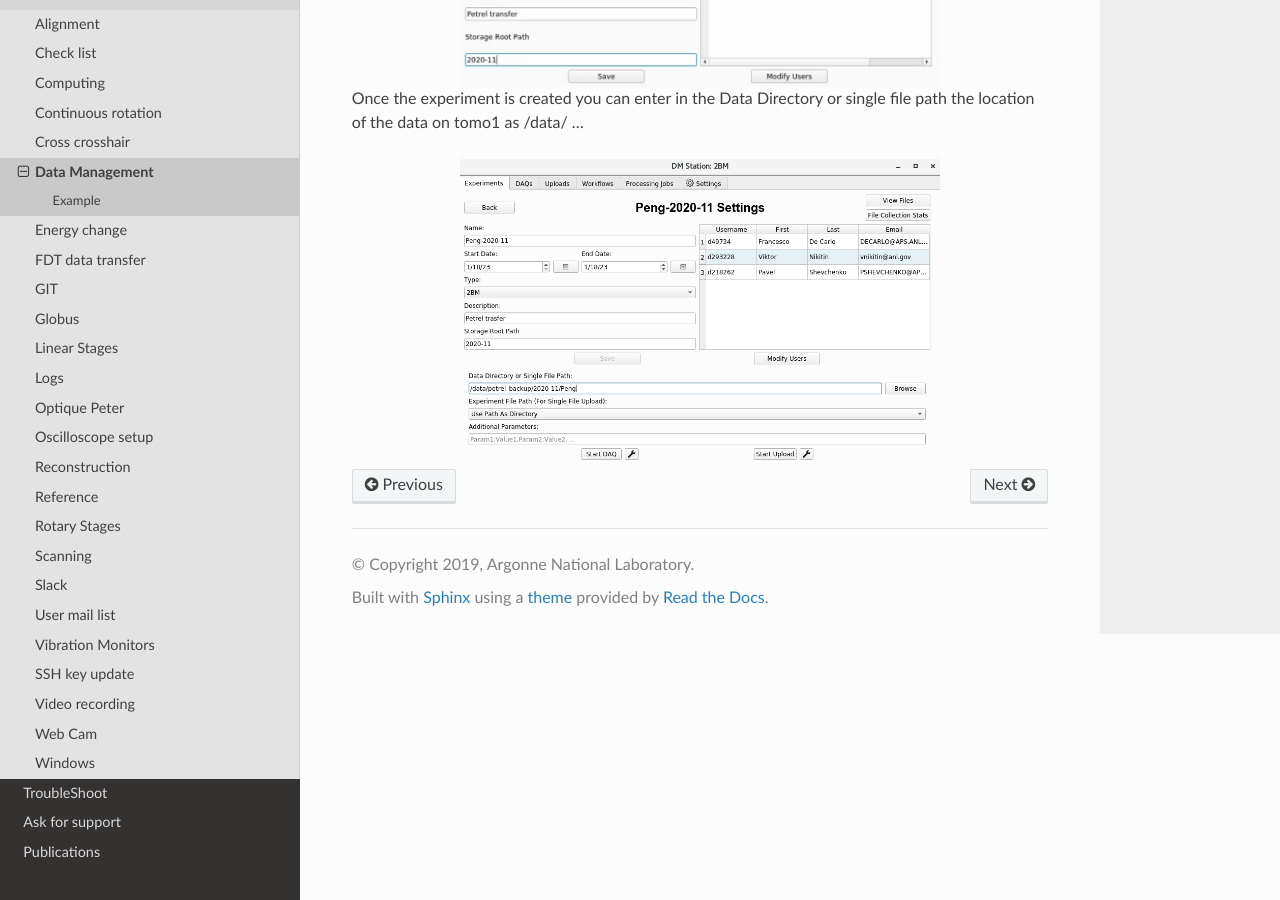
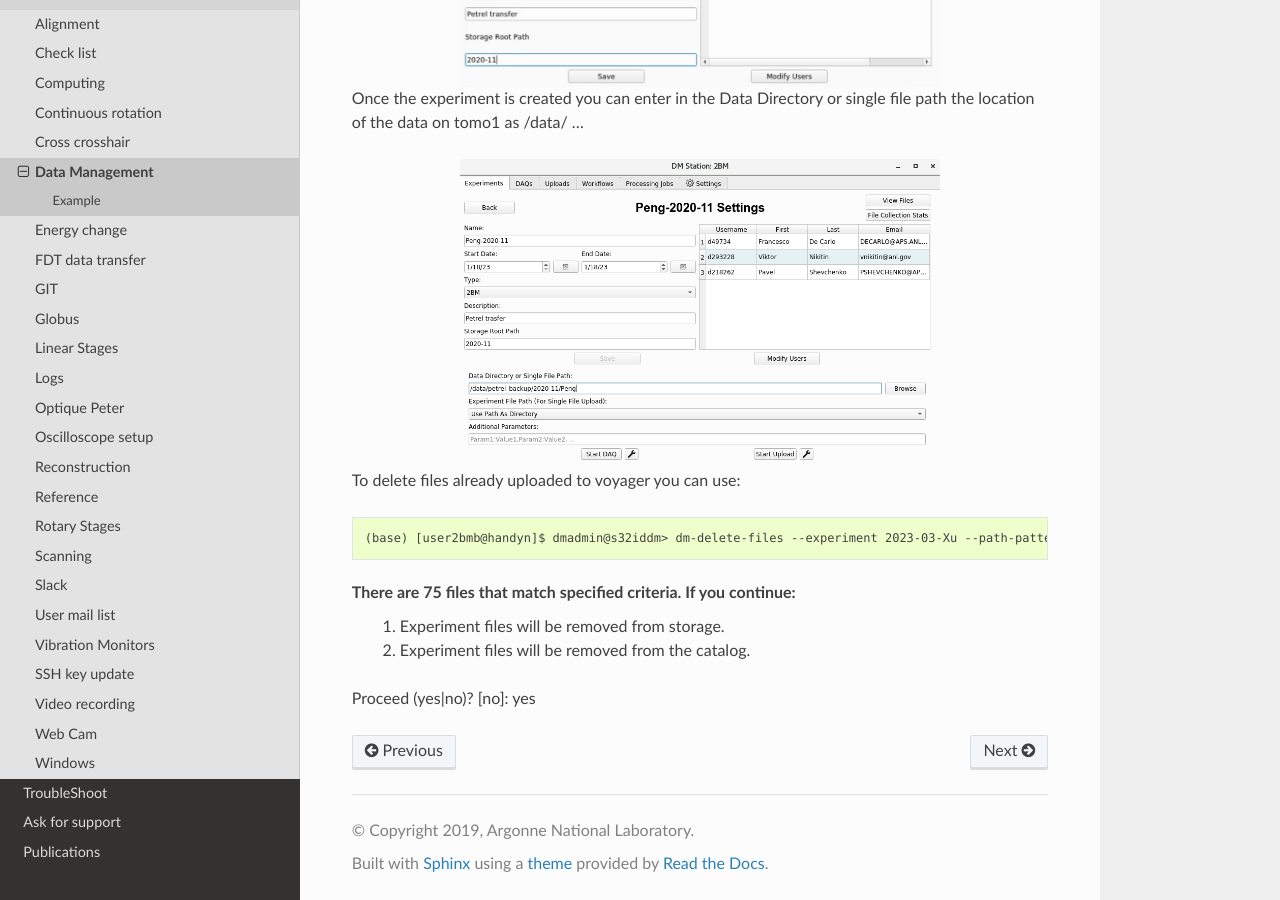
Before and after one commit to xray-imaging/2bm-docs, a Sphinx documentation site: the page built from docs/source/ops/item_035.rst, in a window 1280 px wide and 900 px high, scrolled down 3091 px. Built offline with Sphinx 7.4.7 and the Read the Docs theme 2.0.0, drawn with Linux system fonts in a browser that asks for light colours; the version number could not be read and is left out.

Commit message:
Update item_035.rst

```diff
--- a/docs/source/ops/item_035.rst
+++ b/docs/source/ops/item_035.rst
@@ -99,3 +99,15 @@ Once the experiment is created you can enter in the Data Directory or single fil
    :width: 480px
    :align: center
    :alt: dm
+
+
+To delete files already uploaded to voyager you can use:
+
+::
+
+    (base) [user2bmb@handyn]$ dmadmin@s32iddm> dm-delete-files --experiment 2023-03-Xu --path-pattern LCO15v18b_232_rec
+
+There are 75 files that match specified criteria. If you continue:
+  1) Experiment files will be removed from storage.
+  2) Experiment files will be removed from the catalog.
+Proceed (yes|no)? [no]: yes
```
